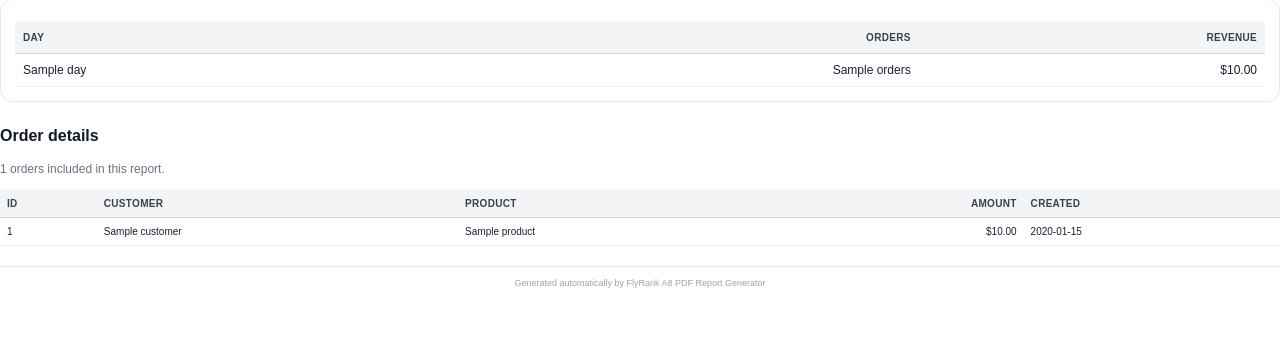
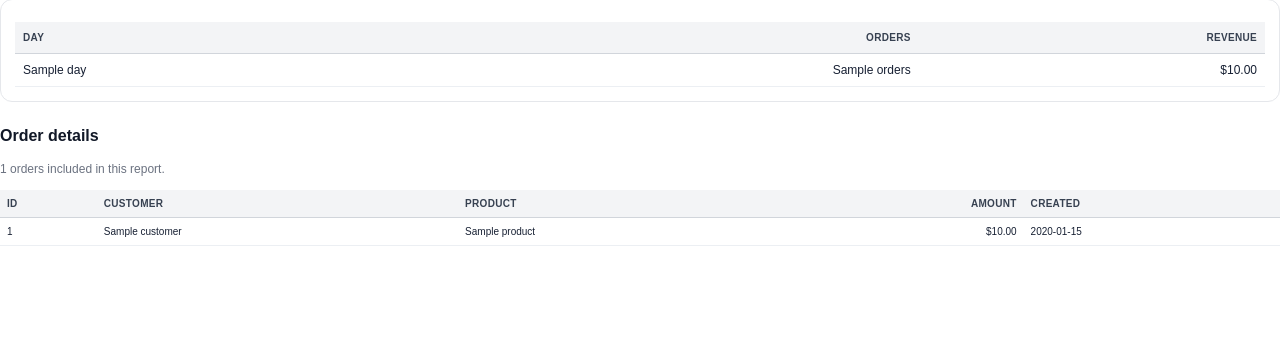
Before and after one commit to MinaIbrahim10/flyrank-a8-pdf-report-generator, a Python web app: template templates/report.html in a window 1280 px wide. Shown: the part 450-800 px from the top of the page. Run offline with Jinja, Linux system fonts and the light colour scheme; the template is opened without the code that fills it: most values are stand-ins (such as "Sample title", 1, 10 or a date in 2020).

Commit message:
Stage 3: remove blank PDF footer page

```diff
--- a/templates/report.html
+++ b/templates/report.html
@@ -15,10 +15,6 @@
         18mm
         14mm;
 
-      @bottom-center {
-        content:
-          "Decision Analytics · Sales Report";
-      }
     }
 
     * {
@@ -333,25 +329,6 @@
         always;
     }
 
-    .footer-note {
-      margin-top:
-        20px;
-
-      padding-top:
-        10px;
-
-      border-top:
-        1px solid #e5e7eb;
-
-      color:
-        #9ca3af;
-
-      font-size:
-        9px;
-
-      text-align:
-        center;
-    }
   </style>
 </head>
 
@@ -617,8 +594,5 @@
     </table>
   </section>
 
-  <div class="footer-note">
-    Generated automatically by FlyRank A8 PDF Report Generator
-  </div>
 </body>
 </html>
```
